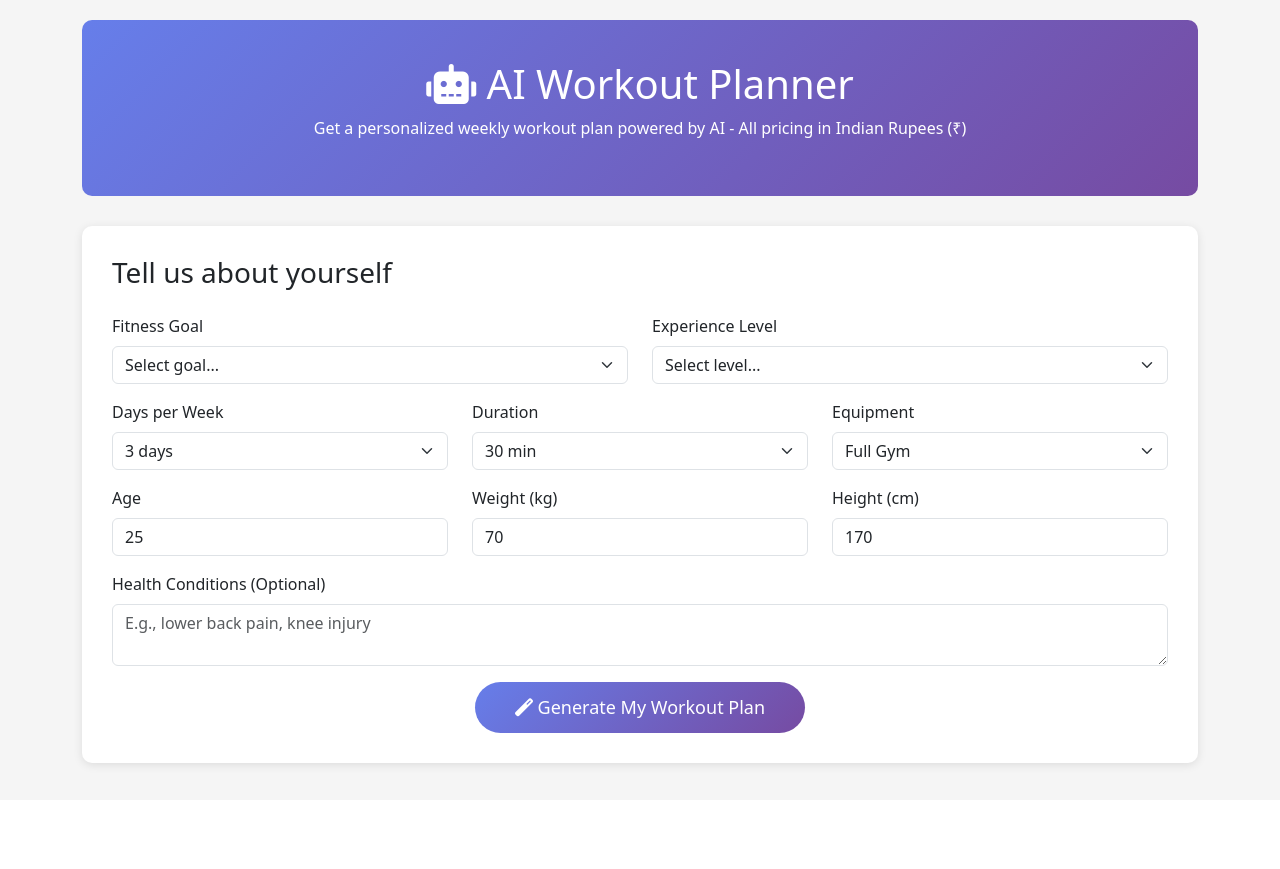
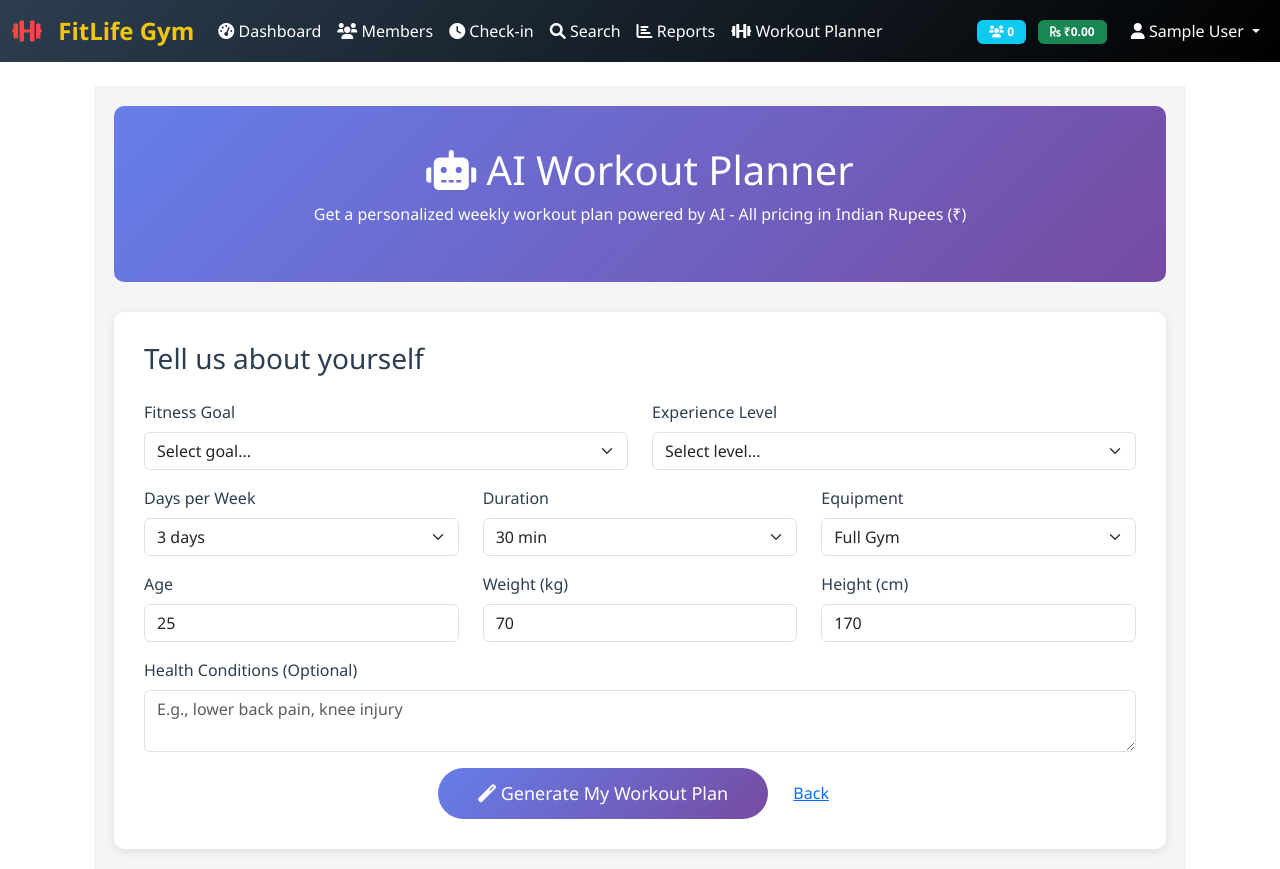
Before and after one commit to Aayushsm/gym-management, a Flask app: page /workout-planner in a window 1280 px wide. Before the commit the page ends 771 px from the top, so only its background shows below. Run offline with Flask 3, Linux system fonts and the light colour scheme; the visitor is signed in with stand-in values (Sample User, id 1); data that the repository does not hold is empty; some libraries are stand-ins or nearby versions.

Commit message:
include the navbar in workout planner page

```diff
--- a/templates/workout_planner.html
+++ b/templates/workout_planner.html
@@ -1,14 +1,10 @@
-<!DOCTYPE html>
-<html lang="en">
-<head>
-    <meta charset="UTF-8">
-    <meta name="viewport" content="width=device-width, initial-scale=1.0">
-    <title>AI Workout Planner</title>
-    <link href="https://cdn.jsdelivr.net/npm/bootstrap@5.3.0/dist/css/bootstrap.min.css" rel="stylesheet">
-    <link href="https://cdnjs.cloudflare.com/ajax/libs/font-awesome/6.0.0/css/all.min.css" rel="stylesheet">
+{% extends 'base.html' %}
+{% block title %}AI Workout Planner{% endblock %}
+{% block content %}
+<div class="container">
     <style>
-        body { background: #f5f5f5; padding: 20px; }
-        .header { background: linear-gradient(135deg, #667eea 0%, #764ba2 100%); color: white; padding: 40px; border-radius: 10px; margin-bottom: 30px; }
+        .wp-body { background: #f5f5f5; padding: 20px; }
+        .wp-header { background: linear-gradient(135deg, #667eea 0%, #764ba2 100%); color: white; padding: 40px; border-radius: 10px; margin-bottom: 30px; }
         .form-card { background: white; padding: 30px; border-radius: 10px; box-shadow: 0 2px 10px rgba(0,0,0,0.1); }
         .btn-generate { background: linear-gradient(135deg, #667eea 0%, #764ba2 100%); border: none; color: white; padding: 12px 40px; font-size: 18px; border-radius: 50px; }
         .loading { display: none; text-align: center; padding: 40px; }
@@ -16,10 +12,9 @@
         .day-card { background: #f8f9fa; border-left: 4px solid #667eea; padding: 20px; margin: 20px 0; border-radius: 8px; }
         .plan-card { background: white; padding: 20px; margin: 15px 0; border-radius: 10px; box-shadow: 0 2px 8px rgba(0,0,0,0.1); }
     </style>
-</head>
-<body>
-    <div class="container">
-        <div class="header text-center">
+
+    <div class="wp-body">
+        <div class="wp-header text-center">
             <h1><i class="fas fa-robot"></i> AI Workout Planner</h1>
             <p>Get a personalized weekly workout plan powered by AI - All pricing in Indian Rupees (₹)</p>
         </div>
@@ -95,6 +90,7 @@
                     <button type="submit" class="btn btn-generate">
                         <i class="fas fa-magic"></i> Generate My Workout Plan
                     </button>
+                    <a href="{% if current_user.is_authenticated and current_user.role != 'member' %}{{ url_for('index') }}{% else %}{{ url_for('member_dashboard') }}{% endif %}" class="btn btn-link ms-2">Back</a>
                 </div>
             </form>
         </div>
@@ -109,15 +105,23 @@
             <div id="planContent"></div>
         </div>
     </div>
+</div>
+{% endblock %}
 
-    <script src="https://cdn.jsdelivr.net/npm/bootstrap@5.3.0/dist/js/bootstrap.bundle.min.js"></script>
+{% block scripts %}
+{{ super() }}
 <script>
 document.getElementById('workoutForm').addEventListener('submit', async function(e) {
     e.preventDefault();
 
     const formData = new FormData(e.target);
     const data = Object.fromEntries(formData.entries());
+    // if user is logged in, include real member id
+    if (typeof {{ 'true' }} !== 'undefined' && {{ current_user.is_authenticated|tojson }}) {
+        data.member_id = "{{ current_user.id }}";
+    } else {
         data.member_id = 'demo_user_' + Date.now();
+    }
 
     document.getElementById('loadingSection').classList.add('active');
     document.getElementById('resultsSection').style.display = 'none';
@@ -138,21 +142,21 @@
         }
     } catch (error) {
         console.error('Error:', error);
-                alert('Failed to generate plan: ' + error.message);
+        alert('Failed to generate plan: ' + (error.message || error));
     } finally {
         document.getElementById('loadingSection').classList.remove('active');
     }
 });
 
 function displayPlan(plan) {
-            var html = '<div class="plan-card"><h4>Plan Overview</h4><p>' + plan.plan_overview + '</p></div>';
+    var html = '<div class="plan-card"><h4>Plan Overview</h4><p>' + (plan.plan_overview || '') + '</p></div>';
 
-            plan.weekly_schedule.forEach(function(day) {
-                html += '<div class="day-card"><h5>' + day.day + ' - ' + day.focus + '</h5>';
+    (plan.weekly_schedule || []).forEach(function(day) {
+        html += '<div class="day-card"><h5>' + (day.day || '') + ' - ' + (day.focus || '') + '</h5>';
         html += '<table class="table"><thead><tr><th>Exercise</th><th>Sets</th><th>Reps</th><th>Rest</th></tr></thead><tbody>';
 
-                day.exercises.forEach(function(ex) {
-                    html += '<tr><td>' + ex.name + '</td><td>' + ex.sets + '</td><td>' + ex.reps + '</td><td>' + ex.rest + '</td></tr>';
+        (day.exercises || []).forEach(function(ex) {
+            html += '<tr><td>' + (ex.name || '') + '</td><td>' + (ex.sets || '') + '</td><td>' + (ex.reps || '') + '</td><td>' + (ex.rest || '') + '</td></tr>';
         });
 
         html += '</tbody></table></div>';
@@ -167,5 +171,4 @@
     window.scrollTo({top: document.getElementById('resultsSection').offsetTop, behavior: 'smooth'});
 }
 </script>
-</body>
-</html>
+{% endblock %}
```
Lines whose indentation alone changed are shown as unchanged.
